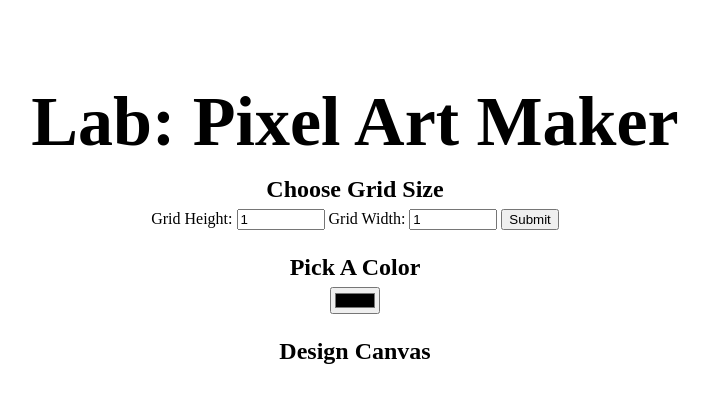
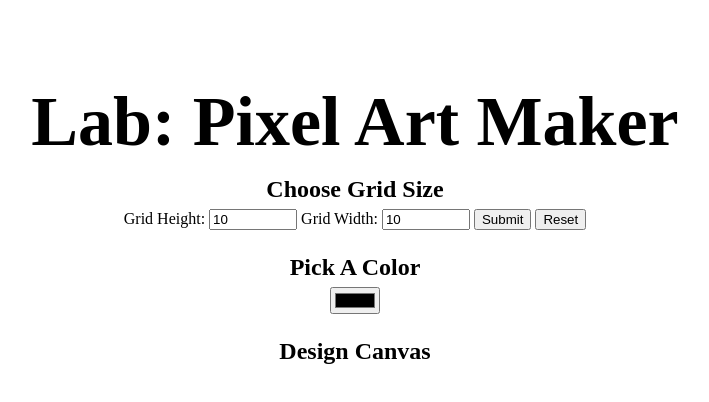
Before and after one commit to IMM9O/-practice-js-apps, a website built with webpack: page index.html in a window 1280 px wide. Shown: the whole page, without its empty margins (285-994 px from the left). Built offline with nearby package versions, Linux system fonts and the light colour scheme.

Commit message:
add reset_btn change min, max and value for grid inputs

```diff
--- a/index.html
+++ b/index.html
@@ -21,16 +21,17 @@
         <input type="number"
             id="input_height"
             name="height"
-            min="1"
+            min="10"
             max="100"
-            value="1"> Grid Width:
+            value="10"> Grid Width:
         <input type="number"
             id="input_width"
             name="width"
-            min="1"
+            min="10"
             max="100"
-            value="1">
+            value="10">
         <input type="submit">
+        <button id="reset_btn">Reset</button>
     </form>
 
     <h2>Pick A Color</h2>
```
